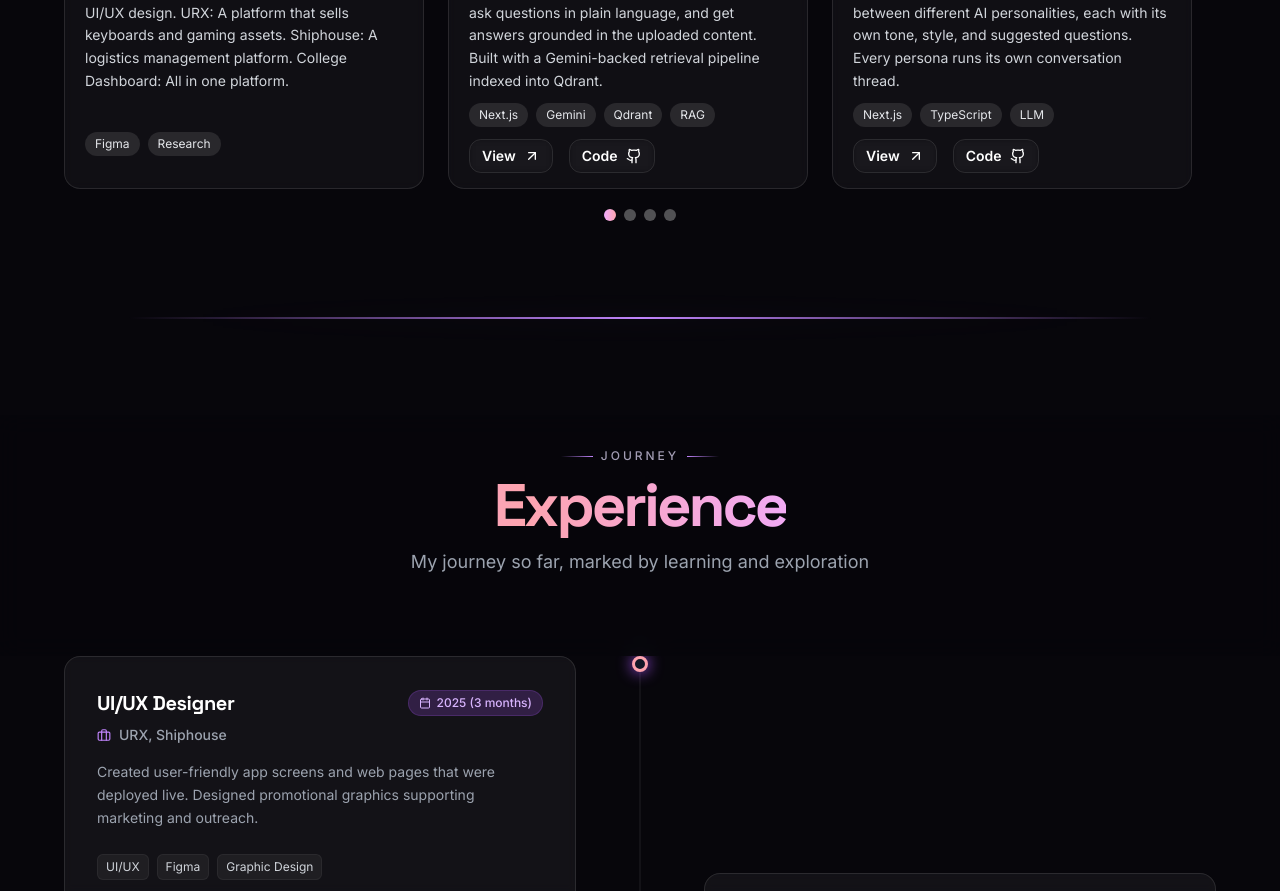
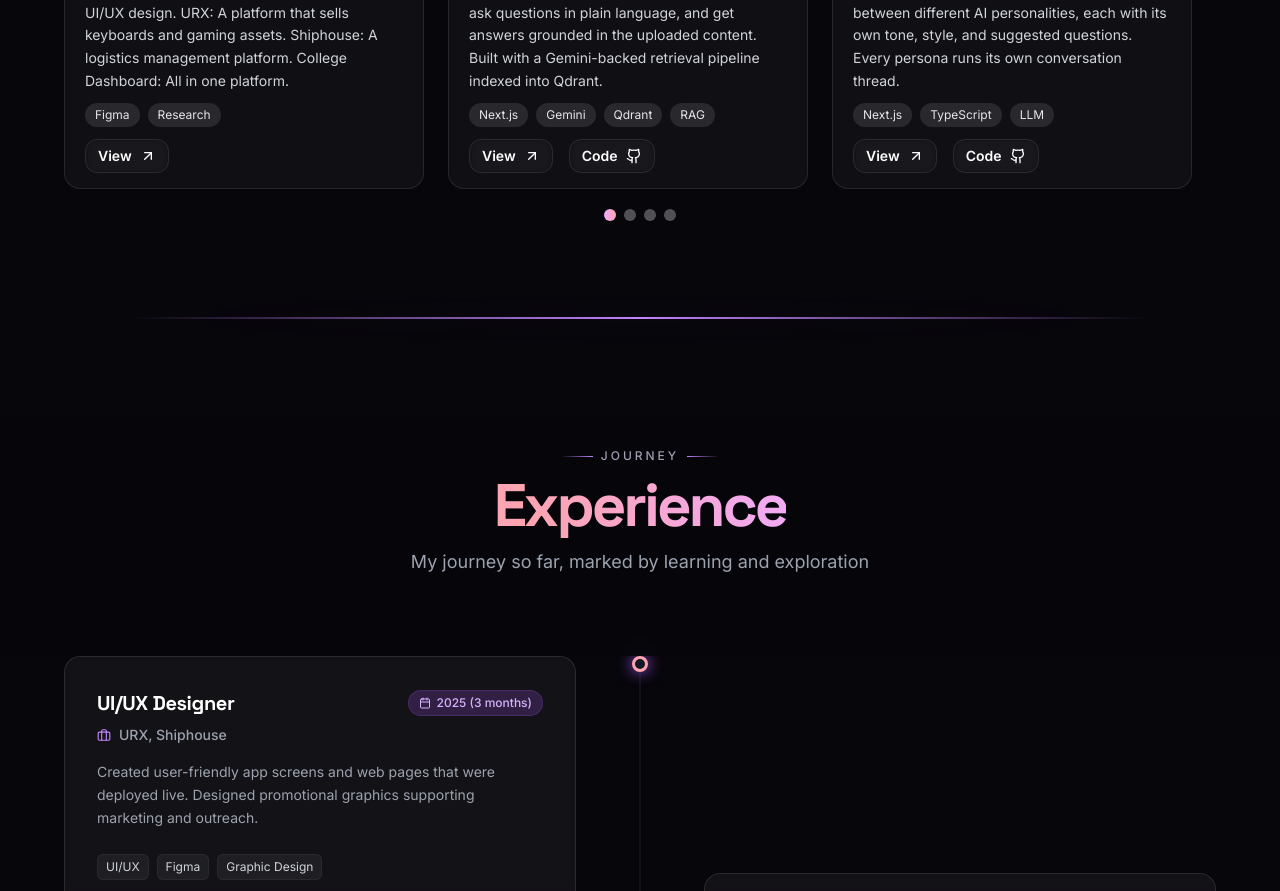
Before and after one commit to Divii2205/Portfolio, a Next.js app: page / in a window 1280 px wide. Shown: the part 2620-3511 px from the top of the page. Built offline with nearby package versions, Linux system fonts and the light colour scheme.

Commit message:
Update project link in ProjectItem for improved accessibility

```diff
--- a/data/projects.ts
+++ b/data/projects.ts
@@ -16,7 +16,7 @@ export const projects: ProjectItem[] = [
     description:
       "Worked with 3+ startups on website and app UI/UX design. URX: A platform that sells keyboards and gaming assets. Shiphouse: A logistics management platform. College Dashboard: All in one platform.",
     tech: ["Figma", "Research"],
-    link: "",
+    link: "https://www.figma.com/design/enq1syc0YcY5fLzJ22t4YU/Design-Portfolio?node-id=0-1&t=zixFGUNS8qF05bvP-1",
     repo: "",
     gradient: "from-[#f0abfc]/70 via-[#f472b6]/70 to-[#db2777]/80",
     image: ["/images/Projects.png"],
```
